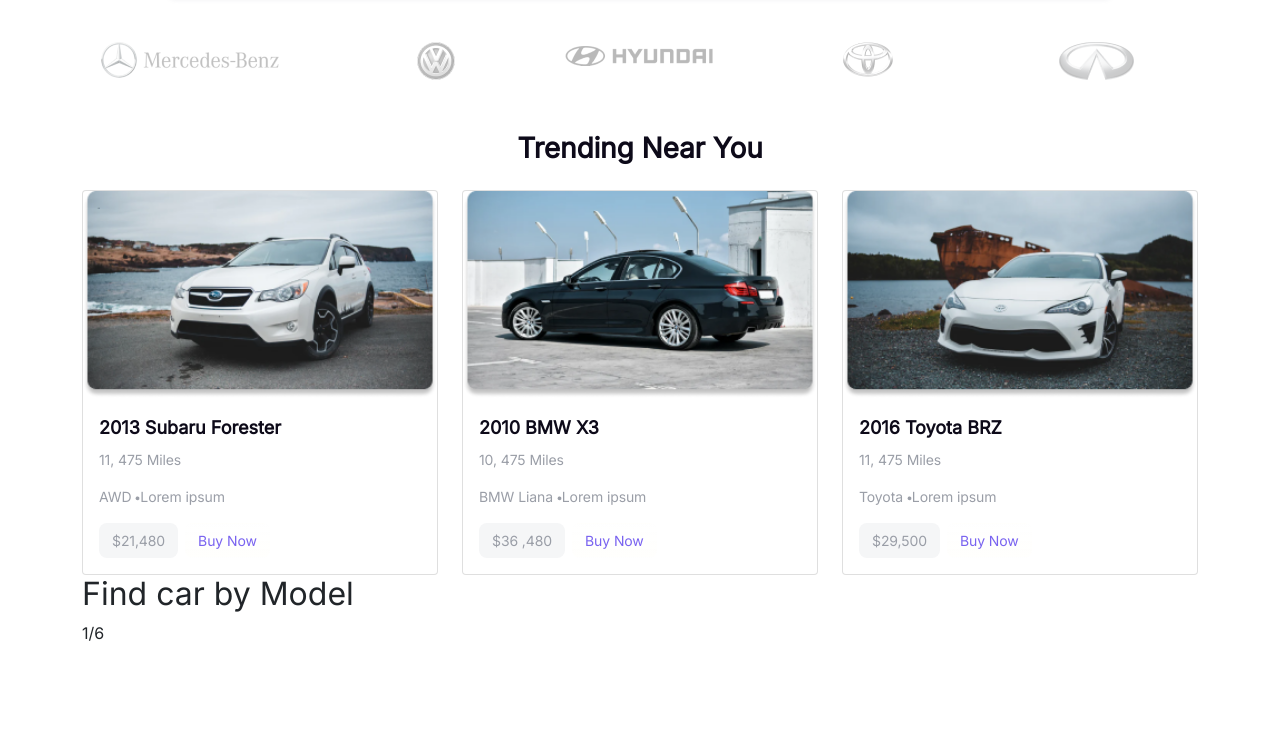
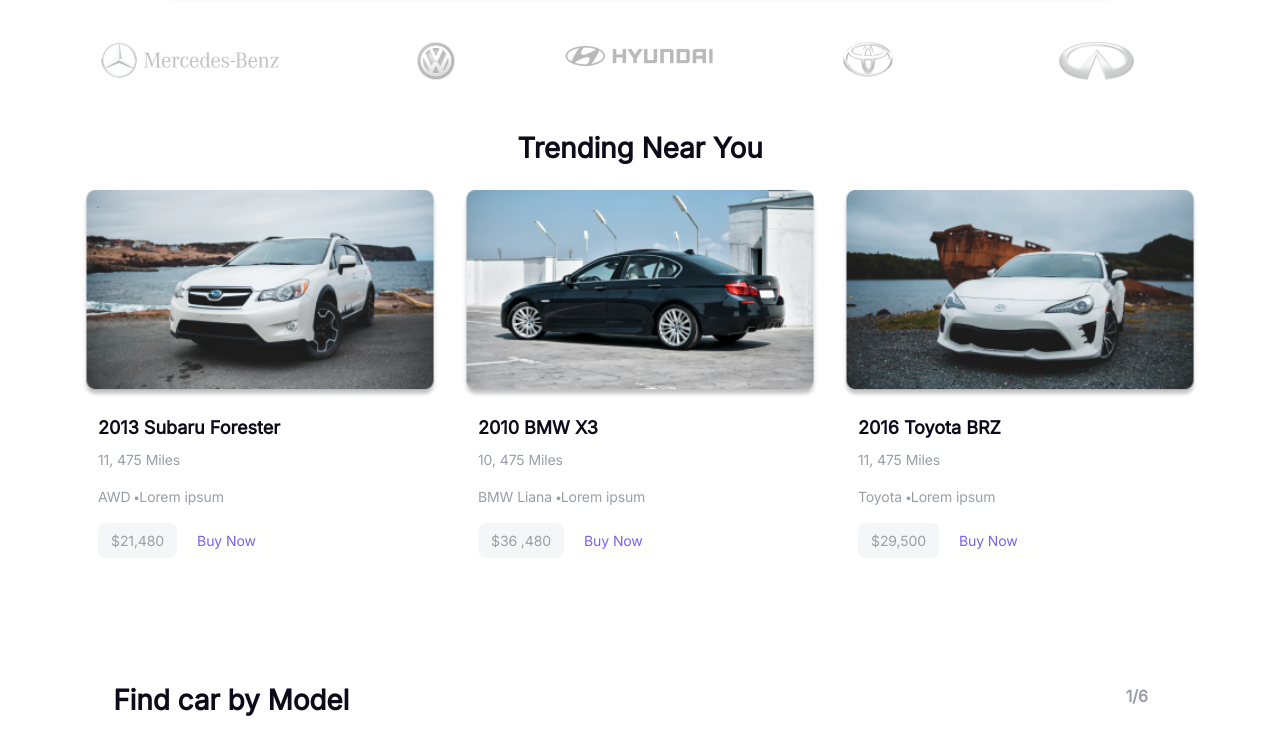
Before and after one commit to faisalmahmudakash/responsivTast.github.io, a plain HTML site: page index.html in a window 1280 px wide. Shown: the part 680-1434 px from the top of the page. Before the commit the page ends 1341 px from the top, so only its background shows below. Drawn offline with nearby package versions, Linux system fonts and the light colour scheme; a web font is replaced by a local one.

Commit message:
Update style.css

```diff
--- a/style.css
+++ b/style.css
@@ -175,7 +175,7 @@ ul .signUp img {
     line-height: 27px;
 }
 
-.section3 p{
+.section3 p {
     color: #9A9EA7;
     font-family: Inter;
     font-size: 14px;
@@ -184,7 +184,8 @@ ul .signUp img {
     line-height: 21px;
     letter-spacing: -0.1px;
 }
-.section3 .Button1{
+
+.section3 .Button1 {
     background-color: #f5f6f7;
     color: #9a9ea7 !important;
     border-radius: 8px !important;
@@ -196,8 +197,9 @@ ul .signUp img {
     text-align: center;
     letter-spacing: -0.1px;
 }
-.section3 .Button2{
-    background: linear-gradient(0deg, rgba(255,245,205,0.05),rgba(255, 255, 255, 0.94));
+
+.section3 .Button2 {
+    background: linear-gradient(0deg, rgba(255, 245, 205, 0.05), rgba(255, 255, 255, 0.94));
     color: #7963f0 !important;
     border-radius: 8px !important;
     font-weight: 500;
@@ -209,7 +211,68 @@ ul .signUp img {
     letter-spacing: -0.1px;
 }
 
+.section3 .card {
+    border: none;
+}
+
+/*image zoom*/
+.section3 .card {
+    overflow: hidden;
+}
+
+.section3 img {
+    transition: all ease 1s;
+}
+
+.section3 img:hover {
+    scale: 1.2;
+}
+
 /*Section 3----------------END*/
+
+/*Section 4-------------------*/
+.section4 {
+    margin-top: 100px;
+    margin-bottom: 100px;
+}
+
+.section4 header {
+    width: 98%;
+    height: 60px;
+    margin: 0px auto;
+    display: flex;
+    align-items: center;
+    justify-content: space-between;
+    padding: 20px;
+}
+
+.section4 .findCar {
+    color: #0D0A19;
+    font-family: 'Inter';
+    font-size: 28px;
+    font-style: normal;
+    font-weight: 700;
+    line-height: 36px;
+    letter-spacing: -0.1px;
+}
+
+.section4 p {
+    color: #9A9EA7;
+    text-align: right;
+    font-family: Inter;
+    font-size: 16px;
+    font-style: normal;
+    font-weight: 700;
+    line-height: 24px;
+}
+.section4 p img{
+    margin-left: 5px;
+}
+.section4 img:hover {
+    scale: 1.2;
+}
+
+/*Section 4----------------END*/
 
 @media all and (max-width:767px) {
 
```
